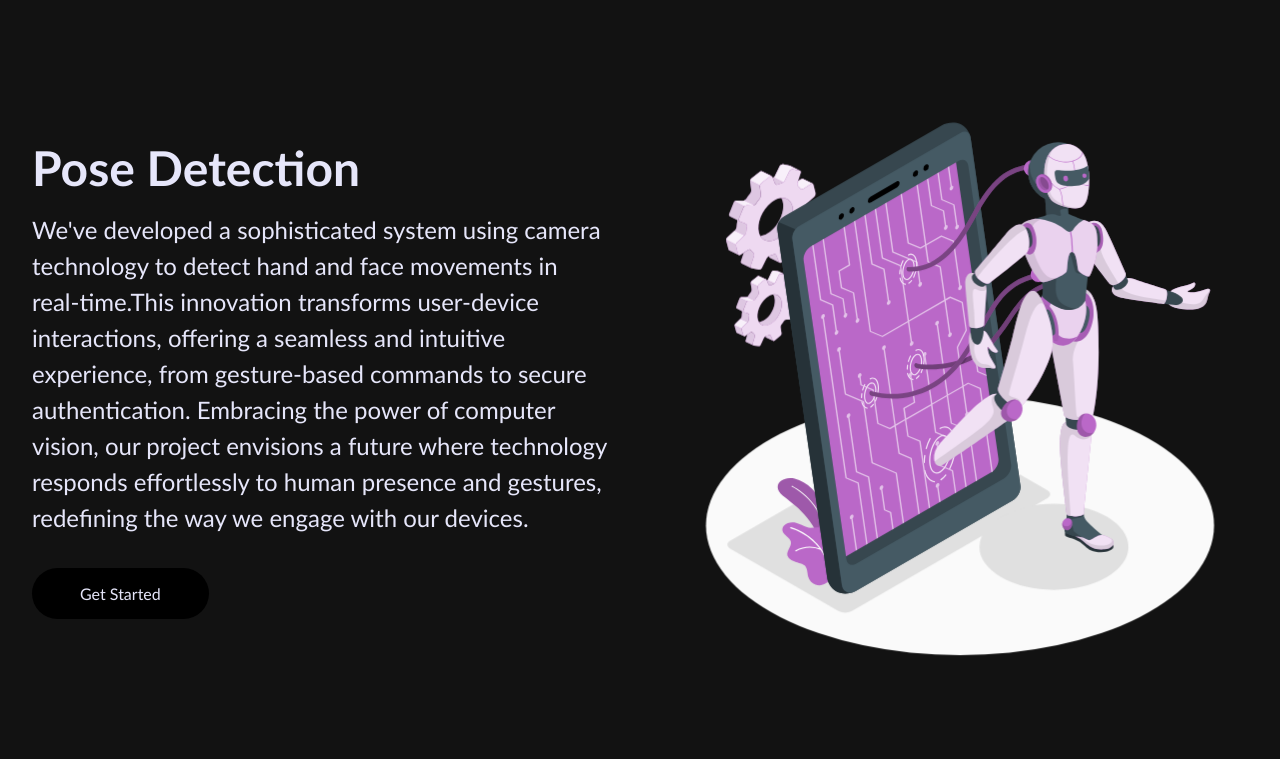
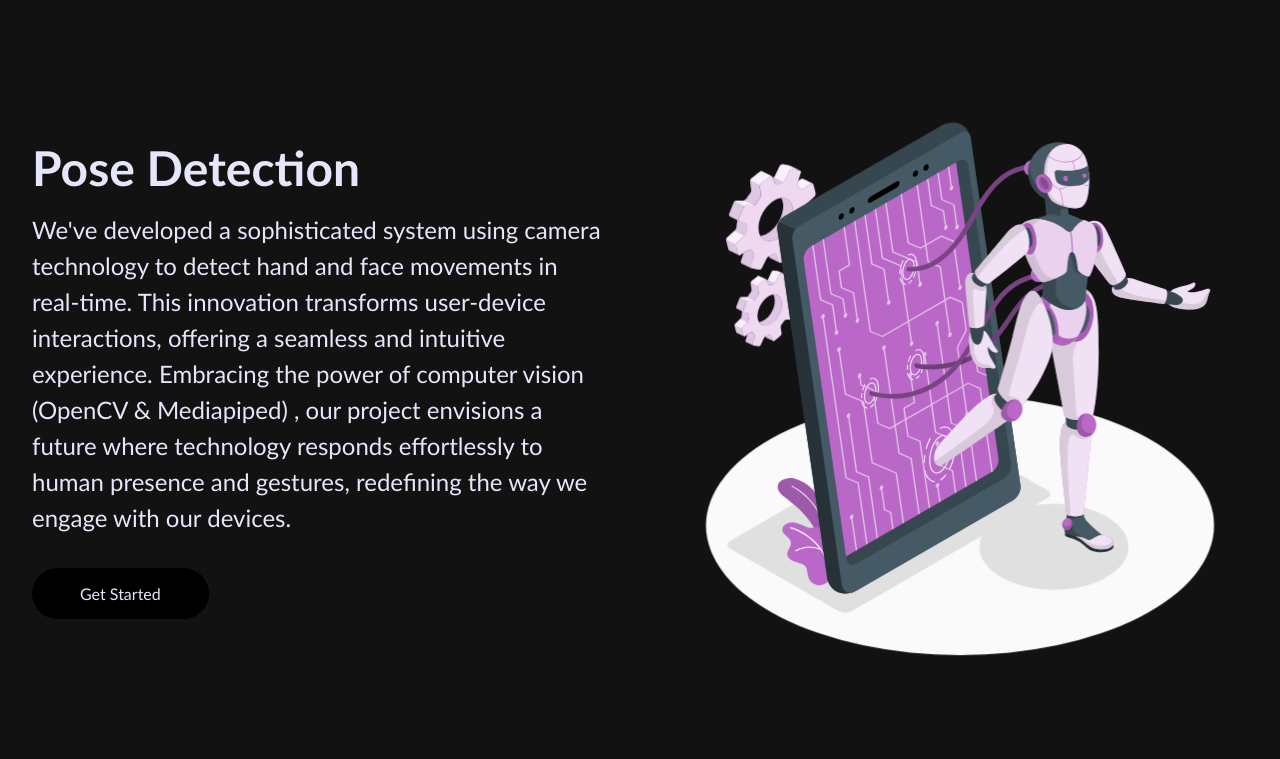
Before and after one commit to tferdous17/emotion-analyzer, a Flask app: template templates/index.html in a window 1280 px wide. Shown: the part 81-840 px from the top of the page. Run offline with Flask 3, Linux system fonts and the light colour scheme; the template is opened without the code that fills it, so the values that code supplies are empty.

Commit message:
fix paragraph

```diff
--- a/templates/index.html
+++ b/templates/index.html
@@ -18,7 +18,7 @@
         <div class="column-left">
           <h1>Pose Detection</h1>
           <p>
-            We've developed a sophisticated system using camera technology to detect hand and face movements in real-time.This innovation transforms user-device interactions, offering a seamless and intuitive experience, from gesture-based commands to secure authentication. Embracing the power of computer vision, our project envisions a future where technology responds effortlessly to human presence and gestures, redefining the way we engage with our devices.
+            We've developed a sophisticated system using camera technology to detect hand and face movements in real-time. This innovation transforms user-device interactions, offering a seamless and intuitive experience. Embracing the power of computer vision (OpenCV & Mediapiped) , our project envisions a future where technology responds effortlessly to human presence and gestures, redefining the way we engage with our devices.
 
           </p>
           <button>Get Started</button>
```
